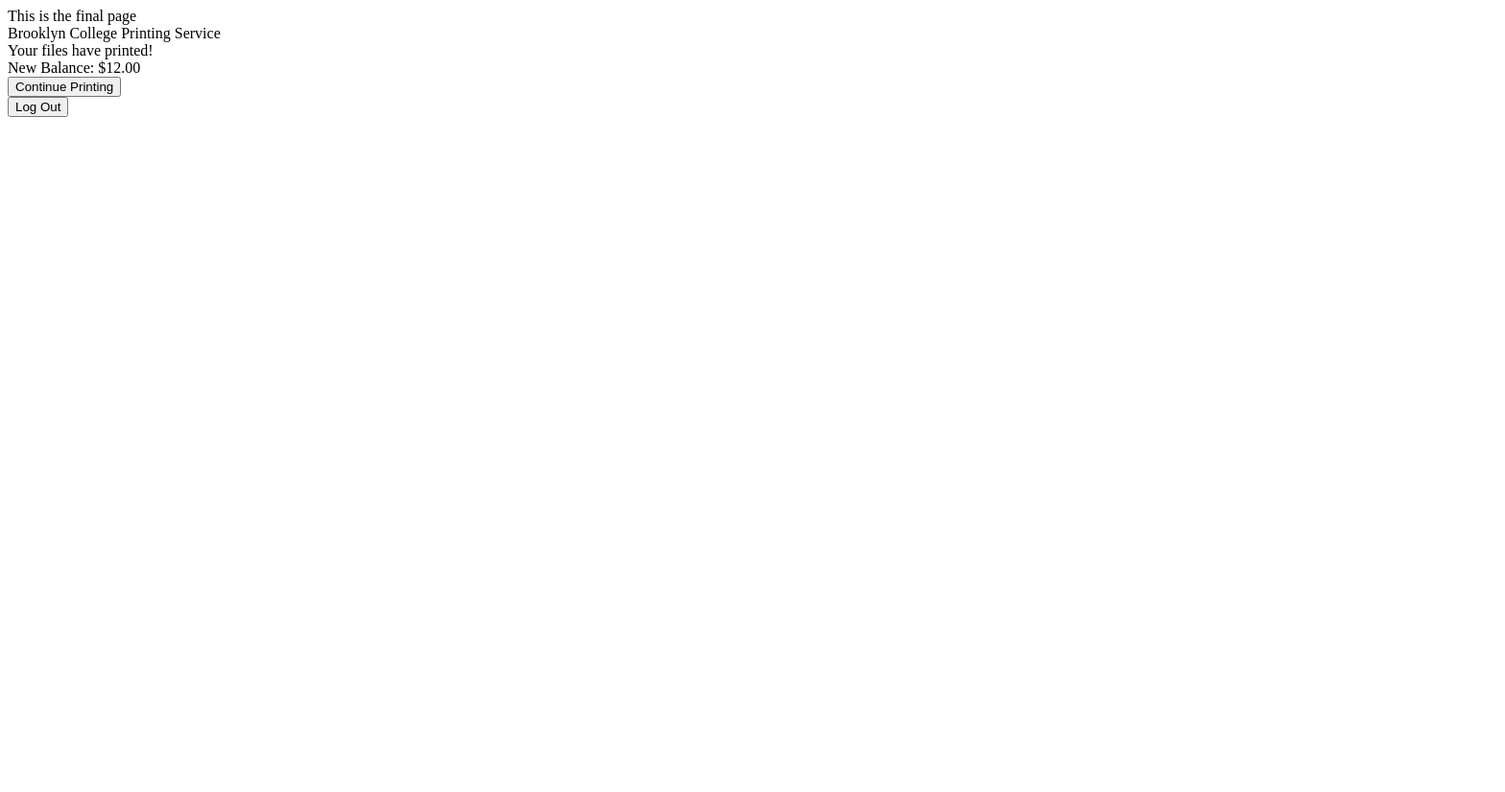
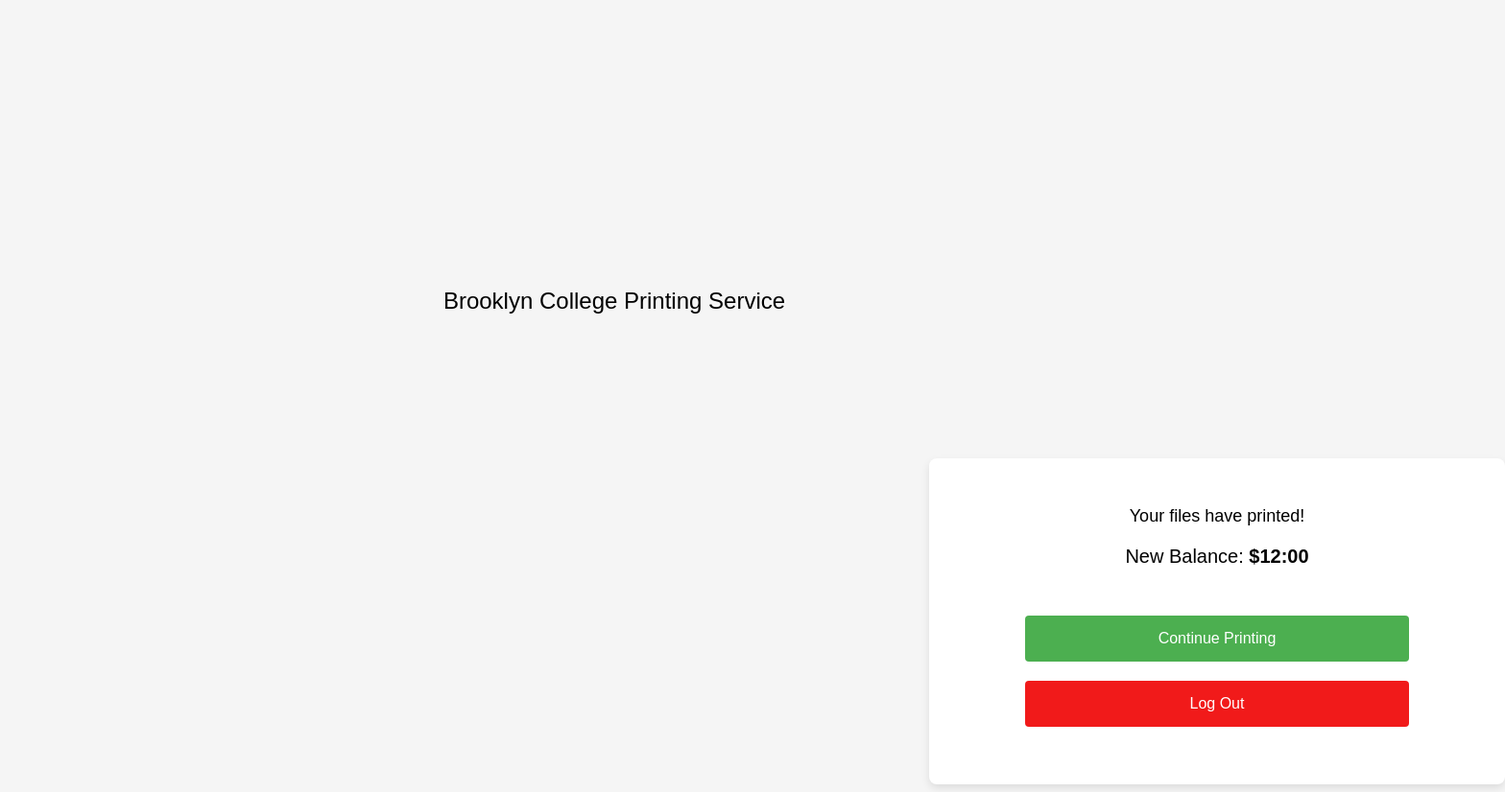
Before and after one commit to RyanAcosta256/HCI_Website-group-project, a plain HTML site: page final.html in a window 1280 px wide. Shown: the whole page at 96% size, 1568 px wide, since content can reach past the window. Before the commit the page ends 800 px from the top, so only its background shows below. Drawn offline with Linux system fonts and the light colour scheme.

Commit message:
updated Final page HTML and CSS

```diff
--- /dev/null
+++ b/FinalStyles.css
@@ -0,0 +1,59 @@
+body {
+    font-family: 'Arial', sans-serif;
+    background-color: #f5f5f5;
+    justify-content: center;
+}
+
+div {
+    text-align: center;
+}
+
+.header {
+    margin-top: 300px;
+    font-size: 24px;
+}
+
+
+.content {
+    margin-top: 150px;
+    margin-left: 960px;
+    background: #fff;
+    padding: 50px;
+    border-radius: 8px;
+    box-shadow: 0 4px 8px rgba(0, 0, 0, 0.1);
+    width: 500px;
+}
+
+.button1 {
+    width: 80%;
+    margin: 10px auto;
+    padding: 15px;
+    font-size: 16px;
+    color: white;
+    background-color: #4CAF50;
+    border: none;
+    border-radius: 4px;
+    cursor: pointer;
+}
+
+.button2 {
+    width: 80%;
+    margin: 10px auto;
+    padding: 15px;
+    font-size: 16px;
+    color: white;
+    background-color: #f11a1a;
+    border: none;
+    border-radius: 4px;
+    cursor: pointer;
+}
+
+.message {
+    margin-bottom: 20px;
+    font-size: 18px;
+}
+
+.balance {
+    font-size: 20px;
+    margin-bottom: 40px;
+}
--- a/final.html
+++ b/final.html
@@ -3,19 +3,20 @@
 <head>
 <meta charset="utf-8">
 <meta name="viewport" content="width=device-width, initial-scale=1">
-<style>
-
-</style>
+    <link rel="stylesheet" href="FinalStyles.css">
 </head>
 
 <body>
-<div>This is the final page</div>
-<div>Brooklyn College Printing Service</div>
-<div>
-Your files have printed! <br>
-New Balance: $12.00 <br>
-<button type = "button" onclick = "continuePrint()">Continue Printing</button><br>
-<button type = "button" onclick = "logOut()">Log Out</button><br>
+<div class="header">Brooklyn College Printing Service</div>
+<div class="content">
+    <div class="message">
+        Your files have printed!
+    </div>
+    <div class="balance">
+        New Balance: <strong> $12:00 </strong>
+    </div>
+    <button type="button" class="button1" onclick="continuePrint()">Continue Printing</button>
+    <button type="button" class="button2" onclick="logOut()">Log Out</button>
 </div>
 
 <script>
```
